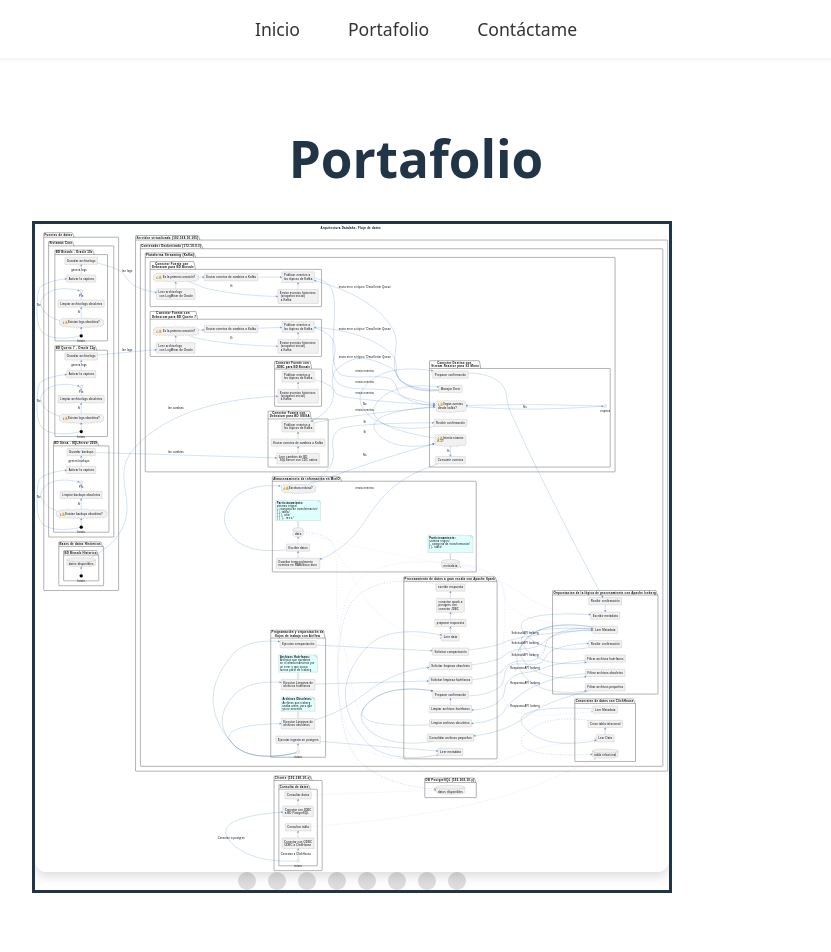
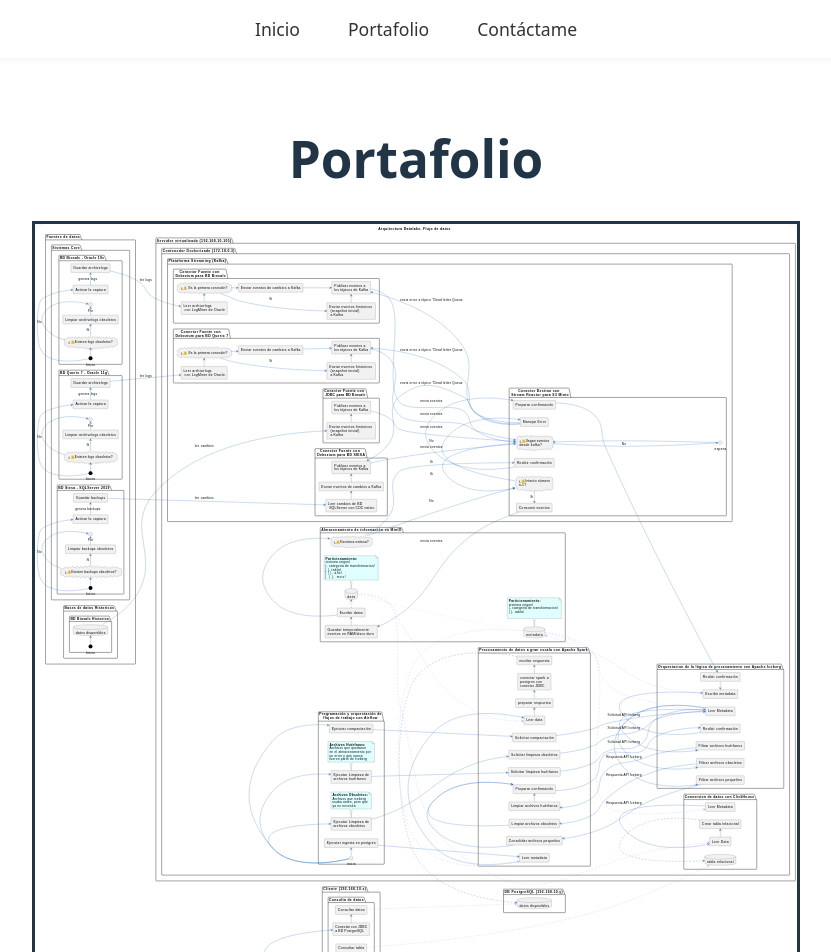
Before and after one commit to dianipineda/dianipineda.github.io, a Vue app in the folder portafolio-dianapineda/: page /portafolio in a window 1280 px wide. Shown: the top 952 px of the page, without its empty margins (224-1055 px from the left). Before the commit the page ends 925 px from the top, so only its background shows below. Built offline with nearby package versions, Linux system fonts and the light colour scheme.

Commit message:
avance en galeria, ya se muestran los indicators para cambiar de imagen

```diff
--- a/portafolio-dianapineda/src/views/PortafolioView.vue
+++ b/portafolio-dianapineda/src/views/PortafolioView.vue
@@ -4,7 +4,6 @@
     <Galleria
       :value="images"
       :numVisible="8"
-      containerStyle="max-width: 640px"
       :showThumbnails="false"
       :showIndicators="true"
       :showNavigators="false"
@@ -90,6 +89,7 @@ export default {
   gap: 12px;
   justify-content: center;
   align-items: center;
+  padding:12px;
 }
 
 </style>
```
